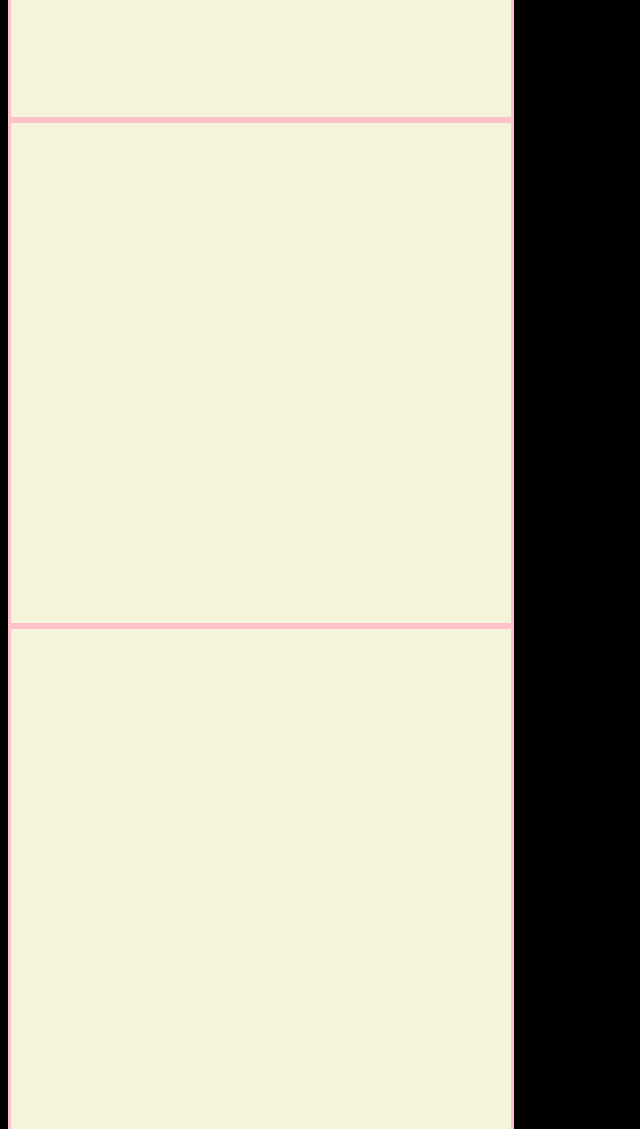
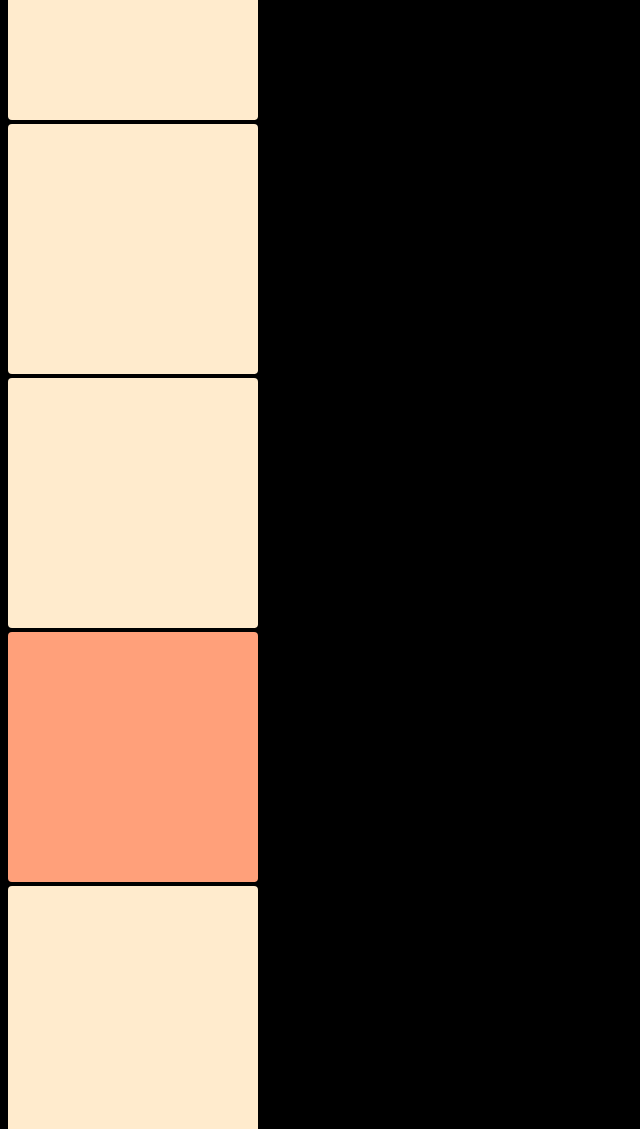
Before and after one commit to PanicBear/Browser101, a plain HTML site: page window-coordinates.html in a window 1280 px wide. Shown: the part 900-2029 px from the top of the page, without its empty margins (0-640 px from the left). Drawn offline with Linux system fonts and the light colour scheme.

Commit message:
Q2. Window coordinates answer

```diff
--- a/window-coordinates.html
+++ b/window-coordinates.html
@@ -5,35 +5,37 @@
     <meta name="viewport" content="width=device-width, initial-scale=1.0" />
     <title>Window Coordinates</title>
     <style>
-      :root {
+      body {
         background-color: black;
       }
-      .sqr {
-        width: 500px;
-        height: 500px;
-        border: 3px pink solid;
-        background-color: beige;
+      div {
+        width: 250px;
+        height: 250px;
+        background-color: blanchedalmond;
+        margin-bottom: 4px;
+        border-radius: 4px;
       }
-      #sqr--orange {
-        background-color: orangered;
+      .special {
+        background-color: lightsalmon;
       }
     </style>
   </head>
   <body>
-    <div class="sqr"></div>
-    <div class="sqr"></div>
-    <div class="sqr"></div>
-    <div class="sqr"></div>
-    <div class="sqr"></div>
-    <div class="sqr"></div>
-    <div class="sqr" id="sqr--orange"></div>
-    <div class="sqr"></div>
-    <div class="sqr"></div>
-    <div class="sqr"></div>
+    <div></div>
+    <div></div>
+    <div></div>
+    <div></div>
+    <div></div>
+    <div></div>
+    <div class="special"></div>
+    <div></div>
+    <div></div>
+    <div></div>
     <script>
-      let orangeSqr = document.querySelector("#sqr--orange");
-      orangeSqr.addEventListener("click", (event) => {
-        console.log(orangeSqr.getClientRects()[0]);
+      const special = document.querySelector(".special");
+      special.addEventListener("click", (event) => {
+        const rect = special.getBoundingClientRect();
+        console.log(rect);
         console.log(`client: ${event.clientX}, ${event.clientY}`);
         console.log(`page: ${event.pageX}, ${event.pageY}`);
       });
```
